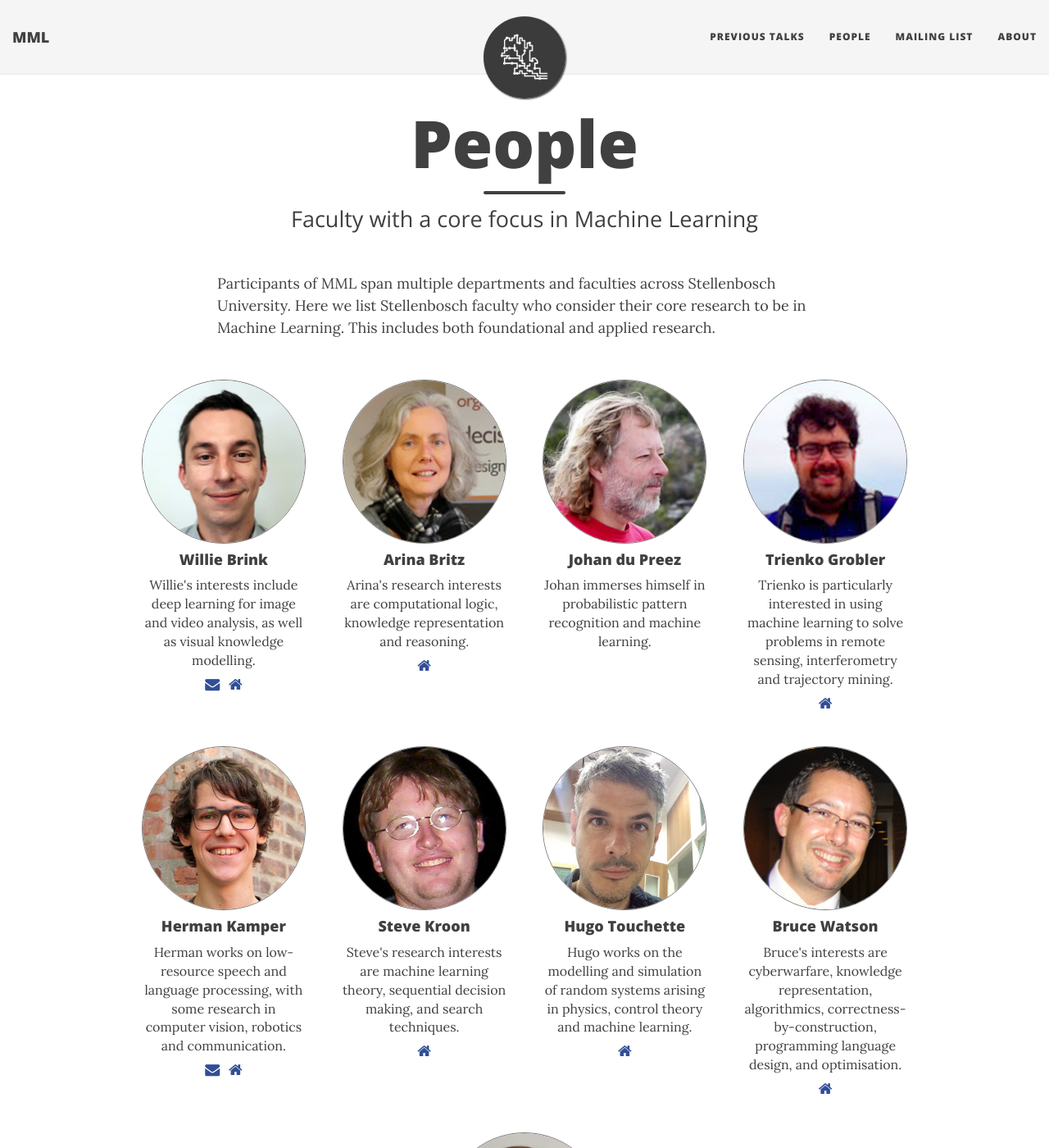
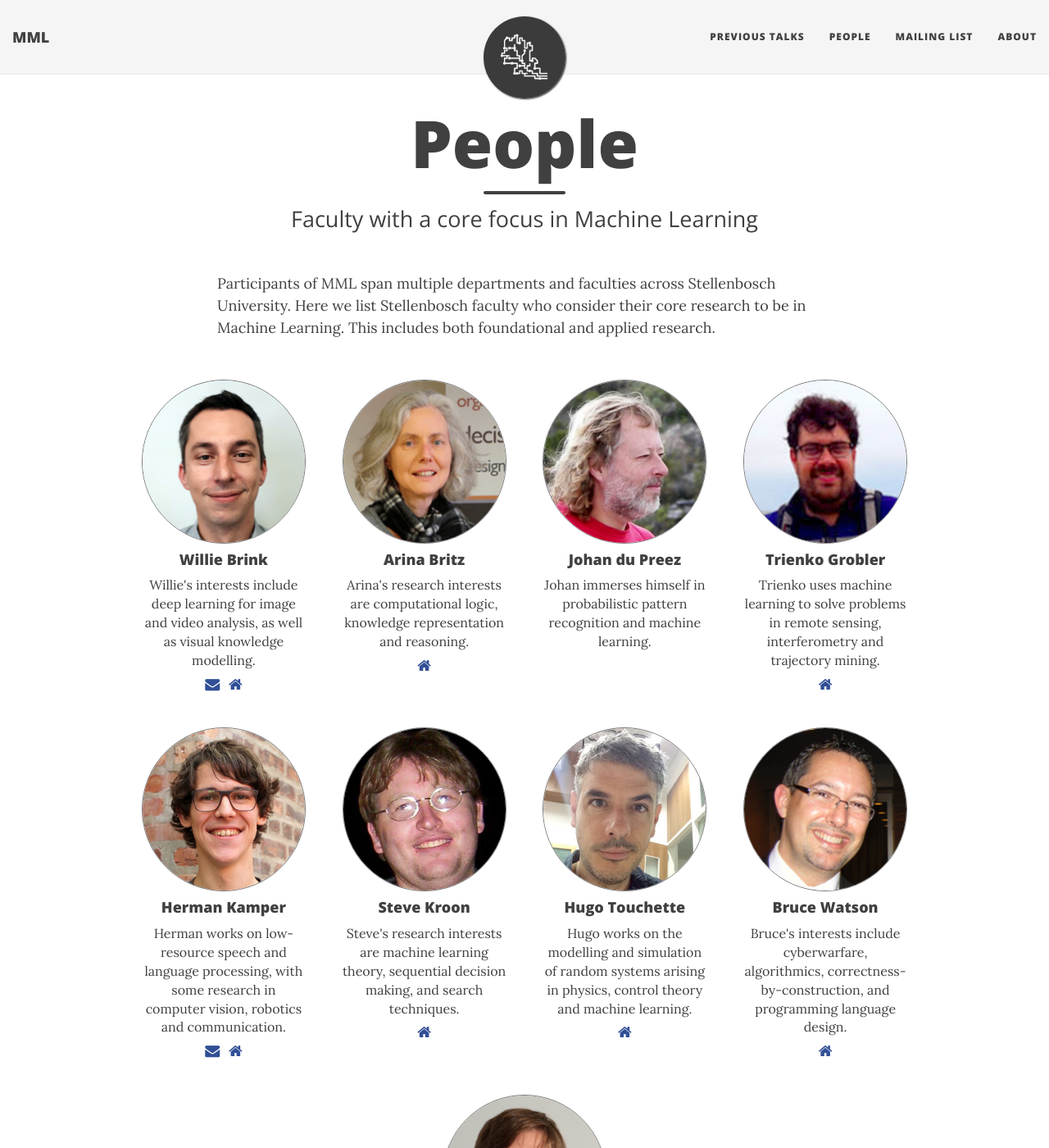
Before and after one commit to mml-stellenbosch/mml-stellenbosch.github.io, a Jekyll site: the page built from people.md, in a window 1280 px wide and 1400 px high. Shown: the whole window at 82% size. Built offline with Jekyll 4.4.1, drawn with Linux system fonts in a browser that asks for light colours; nearby versions of some CDN libraries.

Commit message:
Update people.md

```diff
--- a/people.md
+++ b/people.md
@@ -20,7 +20,7 @@ faculty:
     website:
   - name: Trienko Grobler
     img: /photos/trienko.jpg
-    desc: Trienko is particularly interested in using machine learning to solve problems in remote sensing, interferometry and trajectory mining.
+    desc: Trienko uses machine learning to solve problems in remote sensing, interferometry and trajectory mining.
     website: https://scholar.google.co.za/citations?user=R-voJbEAAAAJ&hl=en
     url: https://scholar.google.co.za/citations?user=R-voJbEAAAAJ&hl=en
   - name: Herman Kamper
@@ -42,7 +42,7 @@ faculty:
     url: http://appliedmaths.sun.ac.za/~htouchette/
   - name: Bruce Watson
     img: /photos/bruce.jpg
-    desc: Bruce's interests are cyberwarfare, knowledge representation, algorithmics, correctness-by-construction, programming language design, and optimisation.
+    desc: Bruce's interests include cyberwarfare, algorithmics, correctness-by-construction, and programming language design.
     website: http://www.bruce-watson.com
     url: http://www.bruce-watson.com
   - name: Dawie van den Heever
```
